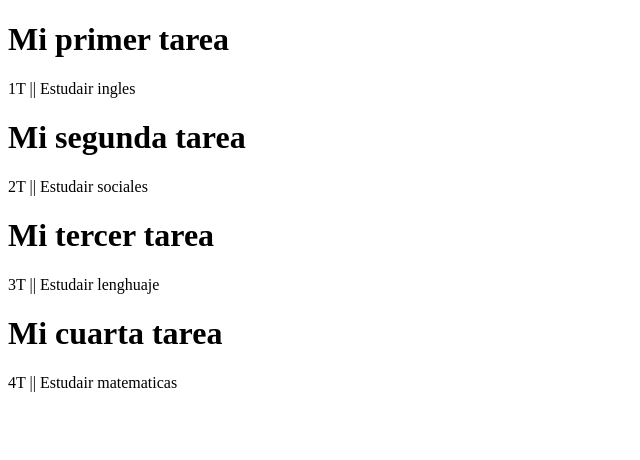
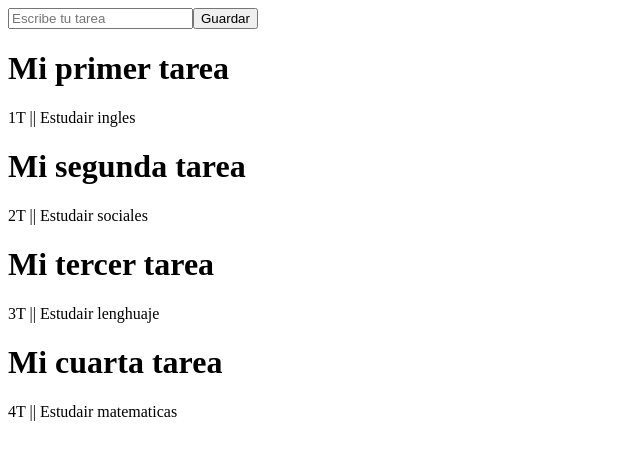
Before and after one commit to StevenCalderon/React-ToDo, a React (Vite) app: page / in a window 1280 px wide. Shown: the top 460 px of the page, without its empty margins (0-640 px from the left). Built offline with nearby package versions, Linux system fonts and the light colour scheme.

Commit message:
Add task ready

```diff
--- a/src/App.jsx
+++ b/src/App.jsx
@@ -1,9 +1,30 @@
 import { TaskList } from "./TaskList";
+import { TaskForm } from "./TaskForm";
+import { tasks as data } from "./task";
+import { useState, useEffect } from "react";
 
 export default function App() {
+  const [tasks, setTasks] = useState([]);
+
+  useEffect(() => {
+    setTasks(data);
+  }, []);
+
+  const createTask = (taskTitle) => {
+    setTasks([
+      ...tasks,
+      {
+        title: taskTitle,
+        id: tasks.length,
+        description: "Nueva Tarea",
+      },
+    ]);
+  };
+
   return (
-    <div>
-      <TaskList />
-    </div>
+    <>
+      <TaskForm taskTitle={createTask} />
+      <TaskList tasks={tasks} />
+    </>
   );
 }
--- /dev/null
+++ b/src/TaskForm.jsx
@@ -0,0 +1,25 @@
+import { useState, useEffect } from "react";
+
+export function TaskForm({taskTitle}) {
+  const [title, setTitle] = useState("");
+
+  const handleSubmit = (e) => {
+    e.preventDefault();
+    taskTitle(title)
+
+  };
+
+   return (
+    <>
+      <form onSubmit={handleSubmit}>
+        <input
+          placeholder="Escribe tu tarea"
+          onChange={(e) => {
+            setTitle(e.target.value);
+          }}
+        />
+        <button>Guardar</button>
+      </form>
+    </>
+  );
+}
--- a/src/TaskList.jsx
+++ b/src/TaskList.jsx
@@ -1,13 +1,5 @@
-import { useState, useEffect } from "react";
-import { tasks as data } from "./task";
+export function TaskList({tasks}) {
 
-
-export function TaskList() {
-  const [tasks, setTasks] = useState([]);
-
-  useEffect(() => {
-    setTasks(data);
-  }, []);
 
   if (tasks.length === 0) {
     return <h1>No hay tareas aun</h1>;
--- a/src/task.js
+++ b/src/task.js
@@ -19,6 +19,7 @@
     title: "Mi cuarta tarea",
     description: "4T || Estudair matematicas",
   },
+
 ];
 
 /*console.log(typeof tareas)*/
```
